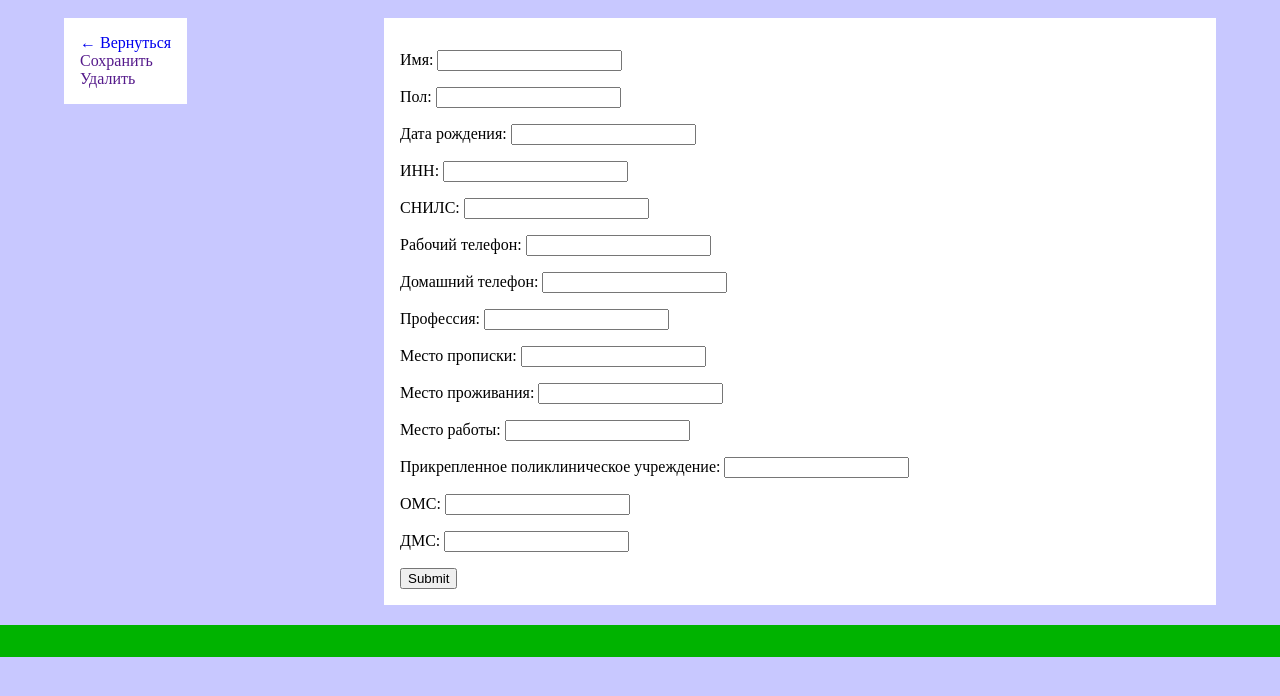
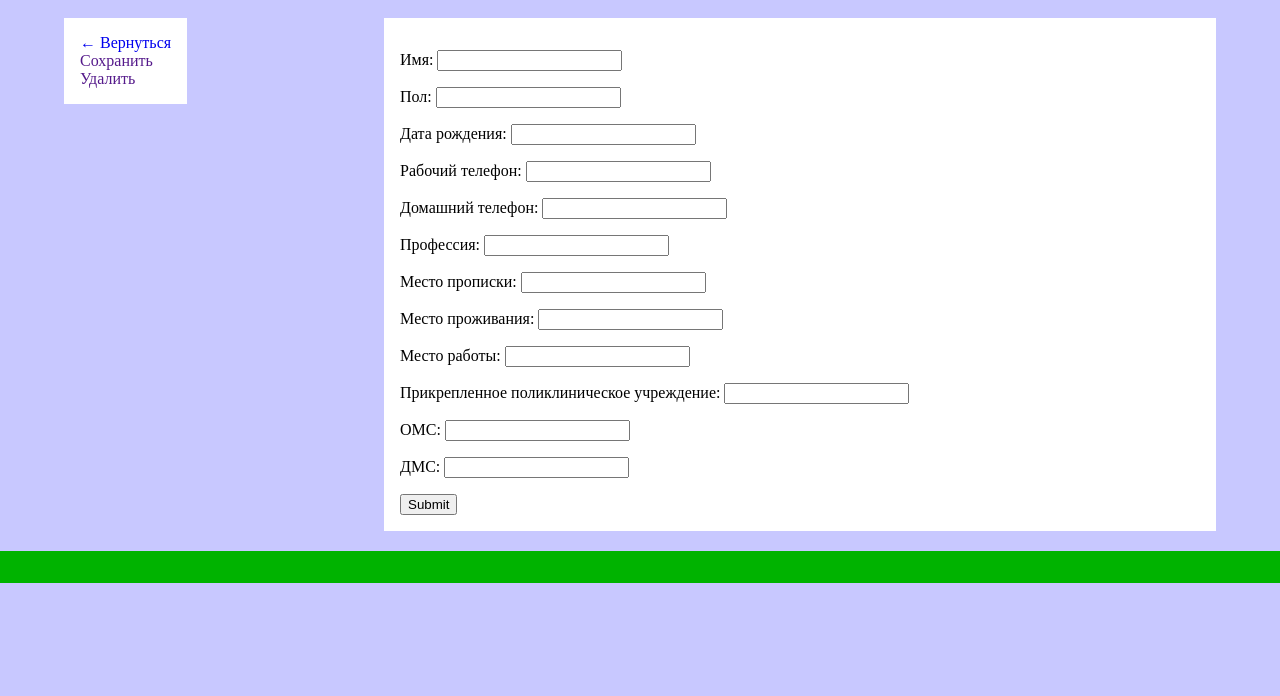
Before and after one commit to VolkoffMary/CristallFeather.github.io, a plain HTML site: page EditForm.html in a window 1280 px wide. Shown: the part 86-782 px from the top of the page. Drawn offline with Linux system fonts and the light colour scheme; no server answers.

Commit message:
Update EditForm.html

```diff
--- a/EditForm.html
+++ b/EditForm.html
@@ -27,8 +27,6 @@
                     <p>Имя: <input id="name" name="name" value=""></p>
                     <p>Пол: <input id="gender" name="gender" value=""></p>
                     <p>Дата рождения: <input id="dateOfBirth" name="dateOfBirth" value=""></p>
-                    <p>ИНН: <input id="SNILS" name="SNILS" value=""></p>
-                    <p>СНИЛС: <input id="INN" name="INN" value=""></p>
 
 		    <p>Рабочий телефон: <input id="workPhonenumber" name="workPhonenumber" value=""></p>
 		    <p>Домашний телефон: <input id="homePhonenumber" name="homePhonenumber" value=""></p>
```
Lines whose indentation alone changed are shown as unchanged.
